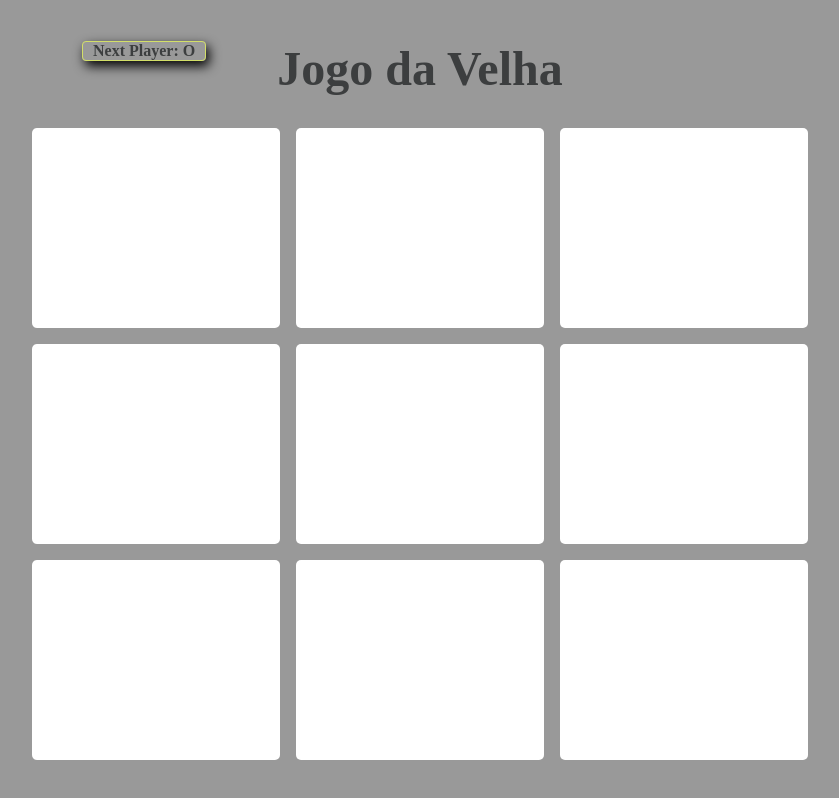
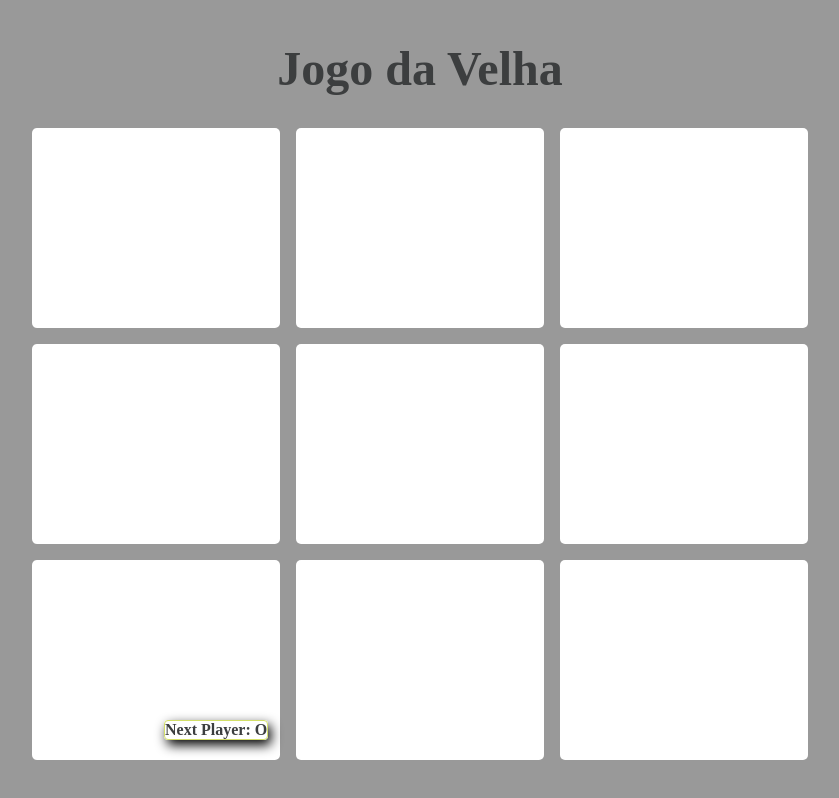
Before and after one commit to Sara-Alcaras/JogoDaVelha, a React app: page / in a window 1280 px wide. Shown: the whole page, without its empty margins (220-1059 px from the left). Built offline with nearby package versions, Linux system fonts and the light colour scheme.

Commit message:
Customized NextPlayer in css
Adding height, left and top

```diff
--- a/src/JogoDaVelha.css
+++ b/src/JogoDaVelha.css
@@ -29,9 +29,10 @@ body {
   border-radius: 4px;
   box-shadow: 3px 5px 12px rgb(0, 0, 0);
   position: absolute;
-  padding: 0 10px;
-  margin:  0 50px;
-
+  height: 40vwin;
+  left: 30%;
+  top: 90%;
+  margin-left: -20vwin;
 }
 
 .title {
```
Also changed, not shown: 1 other file.
